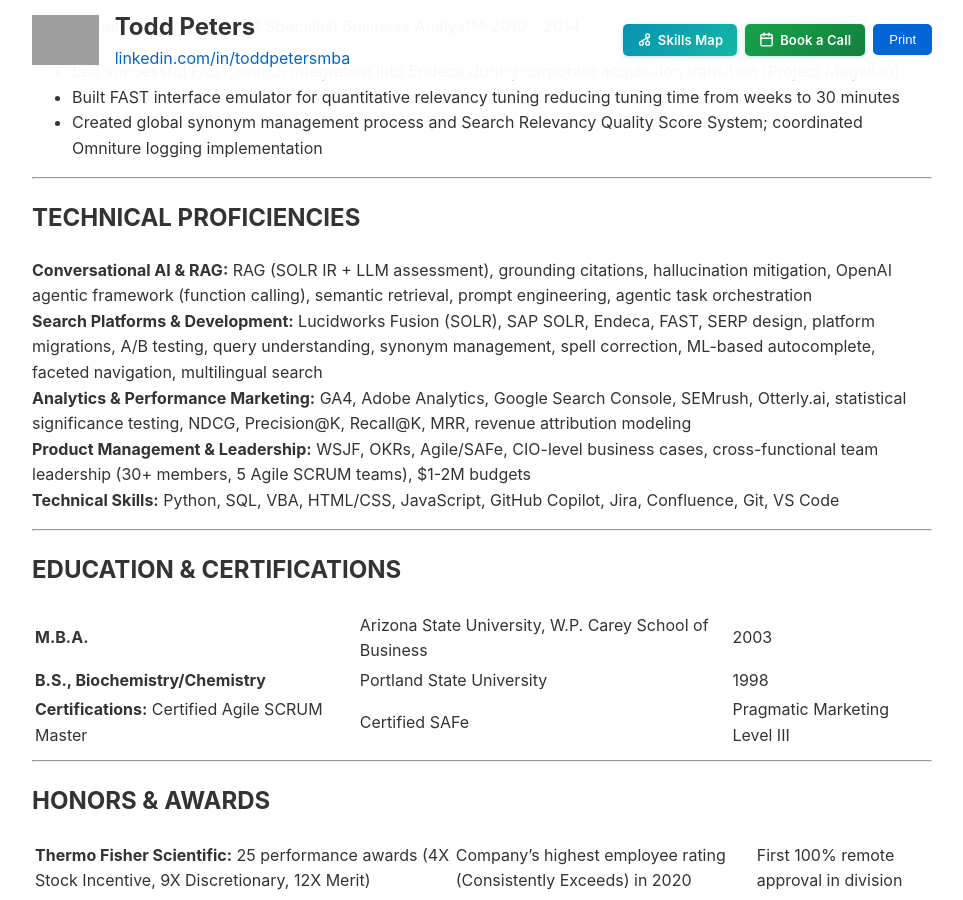
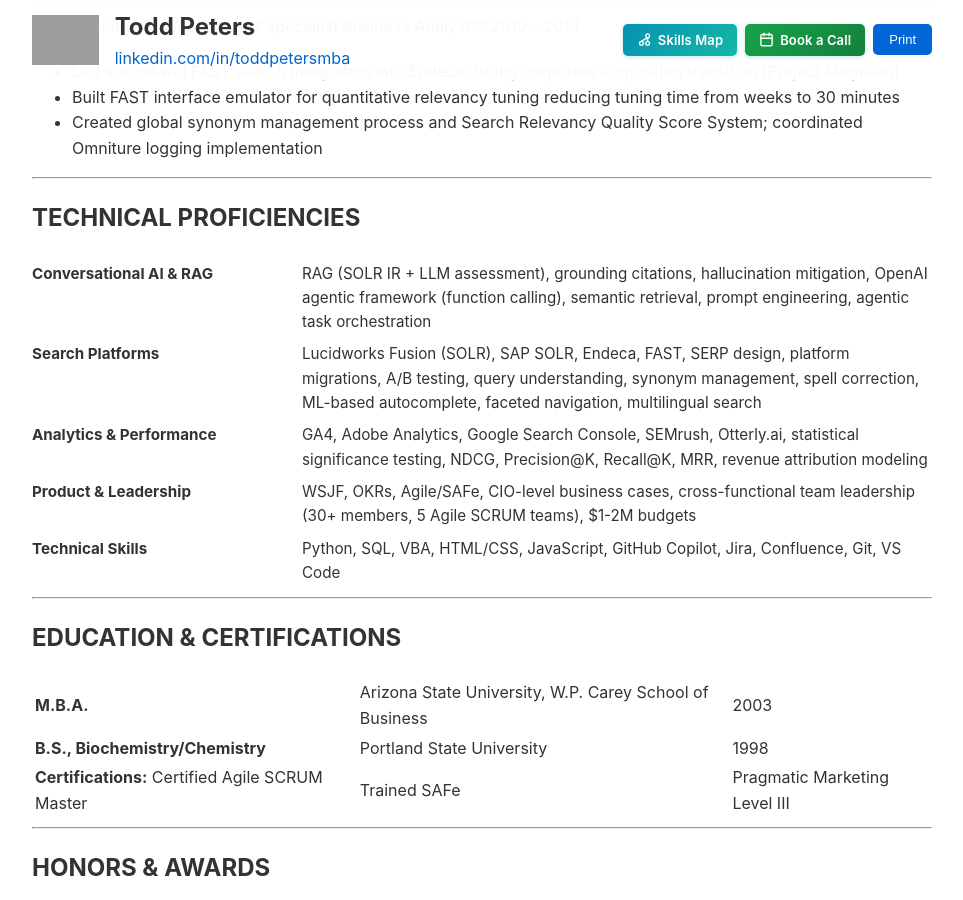
Before and after one commit to tsimech/tsimech.github.io, a Jekyll site: the page built from docs/thermofisher_ai_search.md, in a window 1280 px wide and 900 px high, scrolled down 4175 px. Shown: the whole window, without its empty margins (158-1121 px from the left). Built offline with Jekyll 4.4.1, drawn with Linux system fonts in a browser that asks for light colours; grey boxes are pictures that could not be loaded.

Commit message:
Convert tech proficiencies to HTML table; fix Trained SAFe

```diff
--- a/docs/thermofisher_ai_search.md
+++ b/docs/thermofisher_ai_search.md
@@ -188,11 +188,13 @@ AI search product leader who designed and built the on-site search experience fo
 
 ## TECHNICAL PROFICIENCIES
 
-**Conversational AI & RAG:** RAG (SOLR IR + LLM assessment), grounding citations, hallucination mitigation, OpenAI agentic framework (function calling), semantic retrieval, prompt engineering, agentic task orchestration
-**Search Platforms & Development:** Lucidworks Fusion (SOLR), SAP SOLR, Endeca, FAST, SERP design, platform migrations, A/B testing, query understanding, synonym management, spell correction, ML-based autocomplete, faceted navigation, multilingual search
-**Analytics & Performance Marketing:** GA4, Adobe Analytics, Google Search Console, SEMrush, Otterly.ai, statistical significance testing, NDCG, Precision@K, Recall@K, MRR, revenue attribution modeling
-**Product Management & Leadership:** WSJF, OKRs, Agile/SAFe, CIO-level business cases, cross-functional team leadership (30+ members, 5 Agile SCRUM teams), $1-2M budgets
-**Technical Skills:** Python, SQL, VBA, HTML/CSS, JavaScript, GitHub Copilot, Jira, Confluence, Git, VS Code
+<table style="width:100%; border-collapse: collapse; font-size: 0.95em;">
+<tr><td style="width:30%; font-weight:bold; padding: 4px 12px 4px 0; vertical-align:top; white-space:nowrap;">Conversational AI & RAG</td><td style="padding: 4px 0;">RAG (SOLR IR + LLM assessment), grounding citations, hallucination mitigation, OpenAI agentic framework (function calling), semantic retrieval, prompt engineering, agentic task orchestration</td></tr>
+<tr><td style="font-weight:bold; padding: 4px 12px 4px 0; vertical-align:top; white-space:nowrap;">Search Platforms</td><td style="padding: 4px 0;">Lucidworks Fusion (SOLR), SAP SOLR, Endeca, FAST, SERP design, platform migrations, A/B testing, query understanding, synonym management, spell correction, ML-based autocomplete, faceted navigation, multilingual search</td></tr>
+<tr><td style="font-weight:bold; padding: 4px 12px 4px 0; vertical-align:top; white-space:nowrap;">Analytics & Performance</td><td style="padding: 4px 0;">GA4, Adobe Analytics, Google Search Console, SEMrush, Otterly.ai, statistical significance testing, NDCG, Precision@K, Recall@K, MRR, revenue attribution modeling</td></tr>
+<tr><td style="font-weight:bold; padding: 4px 12px 4px 0; vertical-align:top; white-space:nowrap;">Product & Leadership</td><td style="padding: 4px 0;">WSJF, OKRs, Agile/SAFe, CIO-level business cases, cross-functional team leadership (30+ members, 5 Agile SCRUM teams), $1-2M budgets</td></tr>
+<tr><td style="font-weight:bold; padding: 4px 12px 4px 0; vertical-align:top; white-space:nowrap;">Technical Skills</td><td style="padding: 4px 0;">Python, SQL, VBA, HTML/CSS, JavaScript, GitHub Copilot, Jira, Confluence, Git, VS Code</td></tr>
+</table>
 
 ---
 
@@ -200,7 +202,7 @@ AI search product leader who designed and built the on-site search experience fo
 
 **M.B.A.** | Arizona State University, W.P. Carey School of Business | 2003
 **B.S., Biochemistry/Chemistry** | Portland State University | 1998
-**Certifications:** Certified Agile SCRUM Master | Certified SAFe | Pragmatic Marketing Level III
+**Certifications:** Certified Agile SCRUM Master | Trained SAFe | Pragmatic Marketing Level III
 
 ---
 
```
